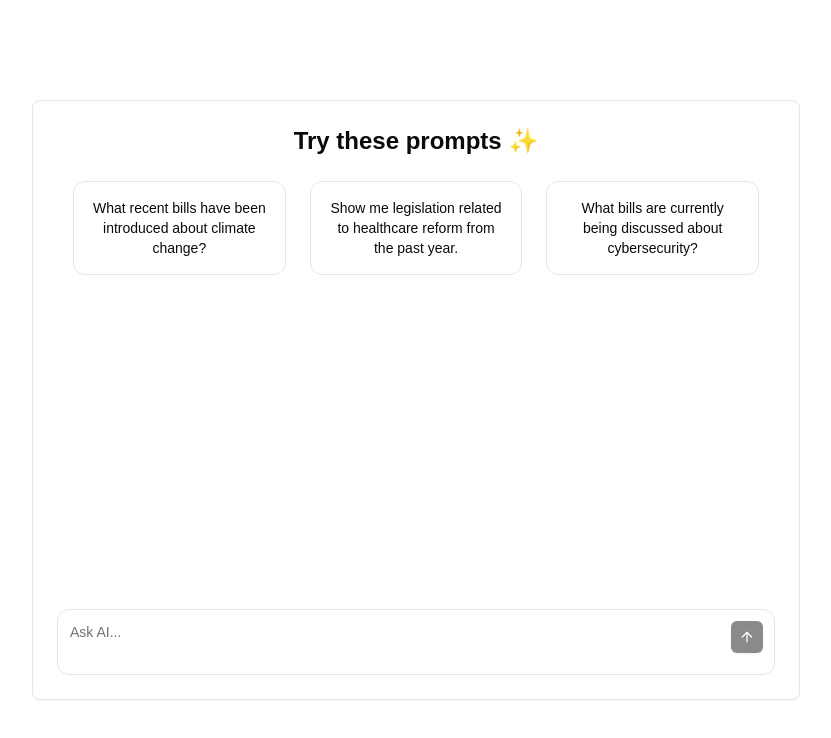
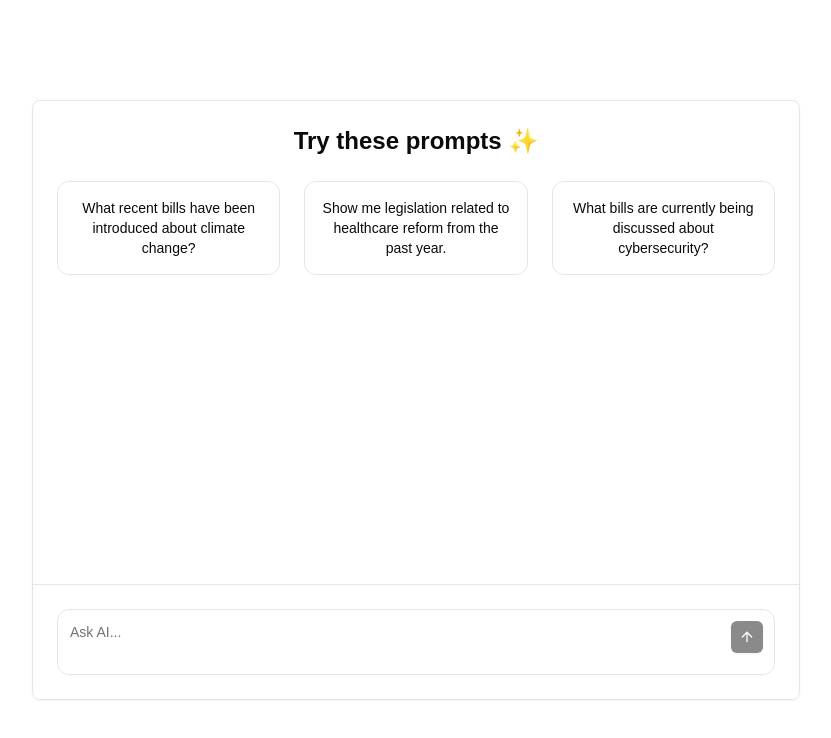
Before and after one commit to rammat10/gov-search, a Next.js app: page / in a window 1280 px wide. Shown: the top 738 px of the page, without its empty margins (224-1055 px from the left). Built offline with nearby package versions, Linux system fonts and the light colour scheme.

Commit message:
try again

```diff
--- a/app/page.tsx
+++ b/app/page.tsx
@@ -21,9 +21,9 @@ export default function ChatDemo() {
 
   return (
     <div className="flex min-h-screen w-full">
-      <div className="flex my-auto h-[100dvh] sm:h-[600px] w-full max-w-3xl overflow-hidden p-0 pb-safe pt-4 sm:p-6 border-0 sm:border rounded-none sm:rounded-lg shadow-none sm:shadow-sm relative mx-auto">
+      <div className="flex  sm:my-auto h-[100dvh] sm:h-[600px] w-full max-w-3xl overflow-hidden border-0 sm:border rounded-none sm:rounded-lg shadow-none sm:shadow-sm relative mx-auto">
         <Chat
-          className="flex flex-col w-full relative"
+          className="flex flex-col w-full"
           messages={filteredMessages}
           handleSubmit={handleSubmit}
           input={input}
--- a/components/ui/chat.tsx
+++ b/components/ui/chat.tsx
@@ -58,16 +58,21 @@ export function Chat({
   const isTyping = lastMessage?.role === "user"
 
   return (
-    <ChatContainer className={className}>
+    <div className={cn("flex flex-col h-full", className)}>
+      {/* Messages section - scrollable */}
+      <div className="flex-1 overflow-y-auto pt-4 sm:pt-6">
         {isEmpty && append && suggestions ? (
+          <div className="px-4 sm:px-6">
             <PromptSuggestions
               label="Try these prompts ✨"
               append={append}
               suggestions={suggestions}
             />
+          </div>
         ) : null}
 
         {messages.length > 0 ? (
+          <div className="px-4 sm:px-6">
             <ChatMessages messages={messages}>
               <MessageList
                 messages={messages}
@@ -107,26 +112,21 @@ export function Chat({
                 })}
               />
             </ChatMessages>
+          </div>
         ) : null}
+      </div>
 
-      <ChatForm
-        className="mt-auto"
-        isPending={isGenerating || isTyping}
-        handleSubmit={handleSubmit}
-      >
-        {({ files, setFiles }) => (
+      {/* Input section - fixed at bottom */}
+      <div className="border-t bg-background p-4 sm:p-6">
         <MessageInput
           value={input}
           onChange={handleInputChange}
-            // allowAttachments
-            files={files}
-            setFiles={setFiles}
+          onSubmit={handleSubmit}
+          isGenerating={isGenerating}
           stop={stop}
-            isGenerating={isGenerating}
         />
-        )}
-      </ChatForm>
-    </ChatContainer>
+      </div>
+    </div>
   )
 }
 Chat.displayName = "Chat"
--- a/components/ui/prompt-suggestions.tsx
+++ b/components/ui/prompt-suggestions.tsx
@@ -12,7 +12,7 @@ export function PromptSuggestions({
   return (
     <div className="space-y-6">
       <h2 className="text-center text-2xl font-bold">{label}</h2>
-      <div className="flex gap-6 text-sm px-4">
+      <div className="flex gap-6 text-sm">
         {suggestions.map((suggestion) => (
           <button
             key={suggestion}
```
Lines whose indentation alone changed are shown as unchanged.
